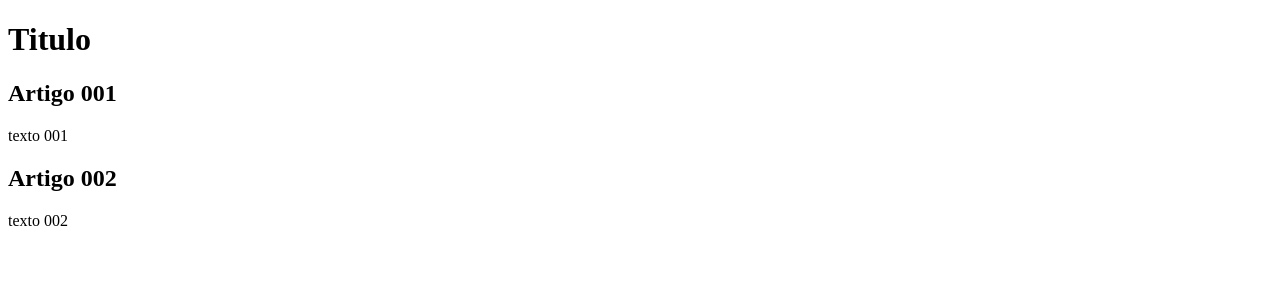
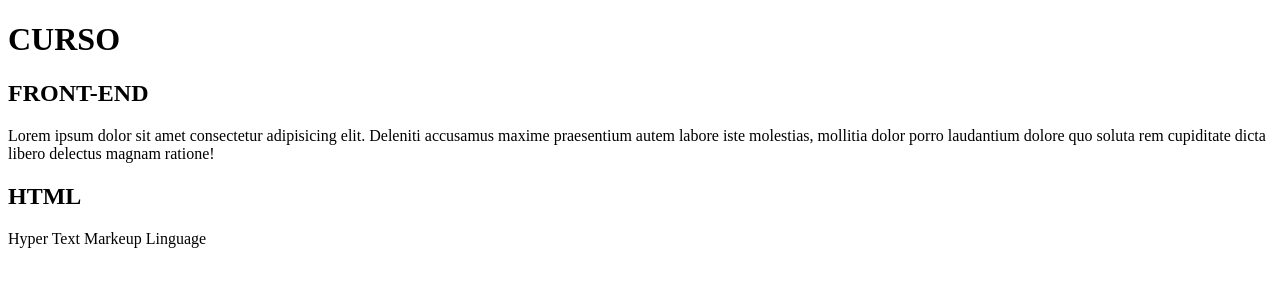
Before and after one commit to DiogoNagasse/site-teste, a plain HTML site: page index.html in a window 1280 px wide. Drawn offline with Linux system fonts and the light colour scheme.

Commit message:
Conteudo att

```diff
--- a/index.html
+++ b/index.html
@@ -3,20 +3,20 @@
 <head>
     <meta charset="UTF-8">
     <meta name="viewport" content="width=device-width, initial-scale=1.0">
-    <title>Teste</title>
+    <title>1</title>
 </head>
 <body>
     <main>
         <header>
-            <h1>Titulo</h1>
+            <h1>CURSO</h1>
         </header>
         <article>
-              <h2>Artigo 001</h2>
-              <p>texto 001</p>
+              <h2>FRONT-END</h2>
+              <p>Lorem ipsum dolor sit amet consectetur adipisicing elit. Deleniti accusamus maxime praesentium autem labore iste molestias, mollitia dolor porro laudantium dolore quo soluta rem cupiditate dicta libero delectus magnam ratione!</p>
         </article>
         <article>
-              <h2>Artigo 002</h2>
-              <p>texto 002</p>
+              <h2>HTML</h2>
+              <p>Hyper Text Markeup Linguage</p>
         </article>
 
     </main>
```
